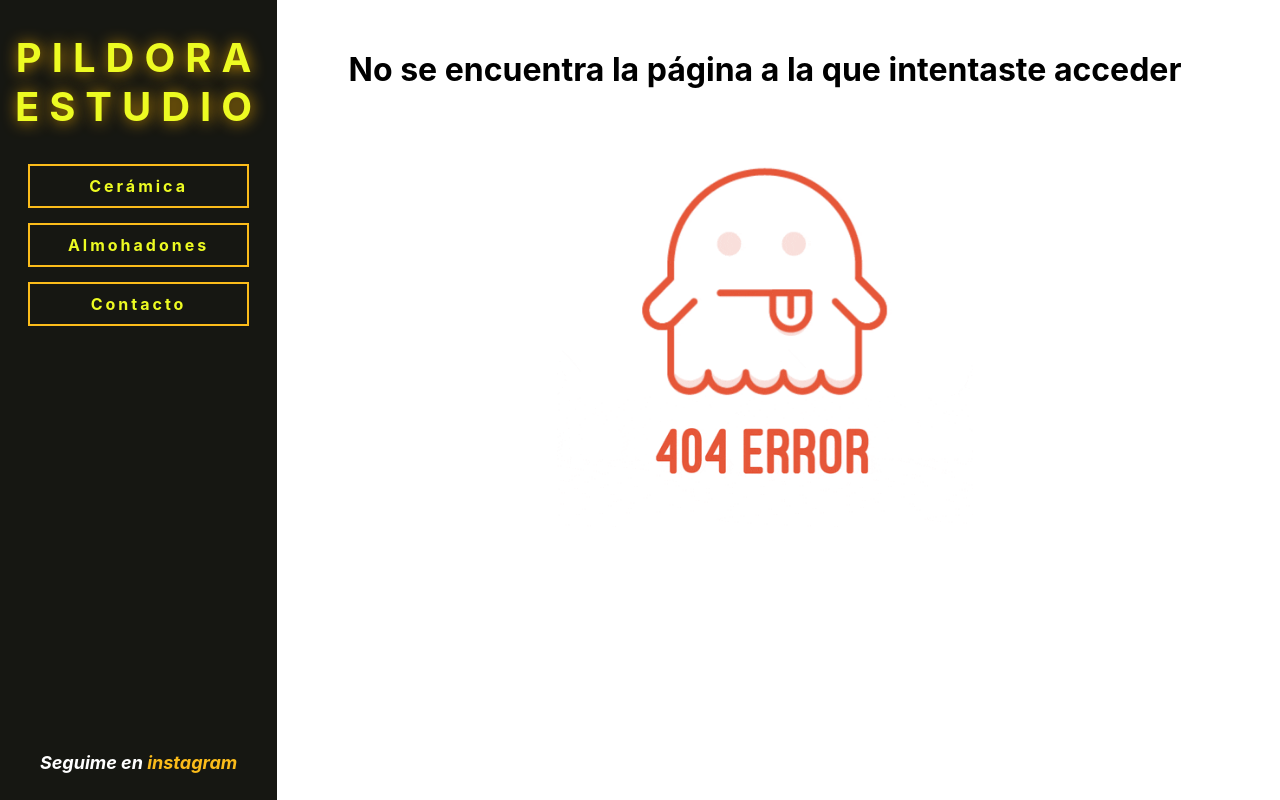
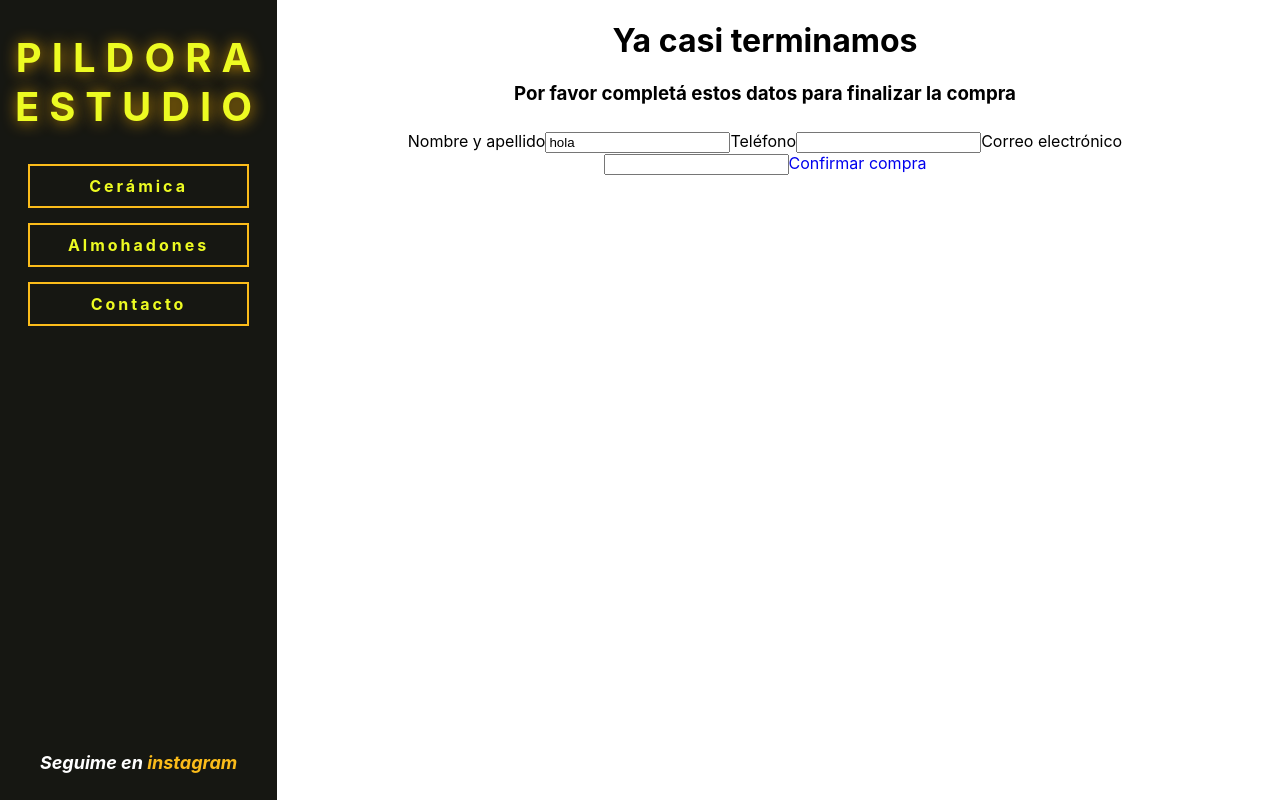
Before and after one commit to Jxxlian/pildora_estudio, a React (Create React App) app: page /formPurchase in a window 1280 px wide. Built offline with nearby package versions, Linux system fonts and the light colour scheme.

Commit message:
no funciona la confirmación de compra

```diff
--- a/src/App.js
+++ b/src/App.js
@@ -4,6 +4,7 @@ import ItemDetailContainer from './components/ItemDetailContainer/ItemDetailCont
 import Error from './components/Error/Error'
 import Cart from './components/Cart/Cart'
 import FormPurchase from './components/FormPurchase/FormPurchase'
+import SuccessfulPurchase from './components/SuccessfulPurchase/SuccessfulPurchase'
 import { BrowserRouter, Routes, Route } from 'react-router-dom'
 import { CartContextProvider } from './Context/CartContext'
 
@@ -25,7 +26,10 @@ function App() {
 
                   <Route path='/detail/:productID' element= { <ItemDetailContainer /> }  />
                   <Route path='/Cart' element= { <Cart />} />
-                  <Route path='/formPurchase/:idCompra' element= { <FormPurchase />} />
+                  <Route path='/formPurchase' element= { <FormPurchase />} />
+                  <Route path='/SuccessfulPurchase' element= { <SuccessfulPurchase/>} />
+
+
 
                   <Route path='*' element={ <Error />} />
                 </Routes>
--- a/src/components/Cart/Cart.js
+++ b/src/components/Cart/Cart.js
@@ -1,35 +1,10 @@
-import { useContext, useState } from "react"
+import { useContext } from "react"
 import CartContext from "../../Context/CartContext"
 import DeleteAll from "../DeleteAll/DeleteAll"
 import { Link } from "react-router-dom"
-import { addDoc, collection } from 'firebase/firestore'
-import { db } from '../../service/firebase/index'
-
 
 const Cart = () => {
     const { cart, removeItem, subtotal  } = useContext(CartContext)
-    const [idCompra, setidCompra ] = useState()
-
-    const confirmPurchase = () => {
-
-        const objPurchase = {
-            buyer: {
-                name: 'Julian',
-                phone: '123',
-                email: 'julian@mail.com',
-            },
-                item: cart,
-                date: '12/12/12',
-                total: subtotal
-        }
-        console.log('hice click y creé orden')
-
-        const collecionReference = collection(db, 'orders')
-        addDoc(collecionReference, objPurchase).then(({id}) => {
-            console.log(id)
-            setidCompra(id)
-        })
-    }
 
     if(cart.length === 0 ){
         return (
@@ -65,10 +40,9 @@ const Cart = () => {
                     </table>
 
                     <DeleteAll />
-                    {idCompra ?
-                    <Link className="DeleteAll" to={`/formPurchase/${idCompra}`}>Hacer click para completar datos de envío</Link>
-                    :<button className="DeleteAll" onClick= {confirmPurchase} >Confirmar compra</button>
-                    }
+
+                    <Link className="DeleteAll" to='/formPurchase'>Hacer click para completar datos de envío</Link>
+
                 </div>
             </>
 }}
--- a/src/components/FormPurchase/FormPurchase.js
+++ b/src/components/FormPurchase/FormPurchase.js
@@ -1,12 +1,59 @@
-import { useParams } from "react-router-dom"
+/* import { useParams } from "react-router-dom" */
+import { useState, useContext } from "react"
+import CartContext from "../../Context/CartContext"
+import { addDoc, collection } from 'firebase/firestore'
+import { db } from '../../service/firebase/index'
+import { Link } from "react-router-dom"
 
 const FormPurchase = () => {
+    const [idPurchase, setIdPurchase ] = useState()
 
-    const { idCompra } = useParams()
+    /* states para formulario */
+    const [name, setName ] = useState('hola')
+    const [phone, setPhone ] = useState('')
+    const [email, setEmail ] = useState('')
+
+    const { cart, subtotal  } = useContext(CartContext)
+
+    const confirmPurchase = () => {
+
+        const objPurchase = {
+            buyer: {
+                name: name,
+                phone: phone,
+                email: email,
+            },
+                item: cart,
+                date: '12/12/12',
+                total: subtotal
+        }
+        console.log('hice click y creé orden')
+
+        const collecionReference = collection(db, 'orders')
+        addDoc(collecionReference, objPurchase).then(({id}) => {
+            setIdPurchase(id)
+            console.log(id)
+        })
+
+        console.log(`pasó por la carga y el ID es ${idPurchase}`)
+    }
 
         return (
             <div className="pruebaMomentanea">
-                <h1>La compra quedó registrada bajo el número de gestión {idCompra}</h1>
+                    <h1>Ya casi terminamos</h1>
+                    <h3>Por favor completá estos datos para finalizar la compra</h3>
+                    <form>
+                        <label>Nombre y apellido</label>
+                        <input type='text' value={name} onChange={(e) => setName(e.target.value)} />
+                        <label>Teléfono</label>
+                        <input type='text' value={phone} onChange={(e) => setPhone(e.target.value)}/>
+                        <label>Correo electrónico</label>
+                        <input type='text' value={email} onChange={(e) => setEmail(e.target.value)}/>
+                        {/* <label>Repetí tu correo electrónico</label>
+                        <input />
+                        ACA FAAAAALTA VALIDAR QUE SEA EL MISMO MAIL Y RECIÉN AHI AGREGUE AL ESTADO*/}
+                        <Link to='/SuccessfulPurchase' onClick= {confirmPurchase} props={idPurchase}>Confirmar compra </Link>
+                    </form>
             </div>
         )}
 
--- /dev/null
+++ b/src/components/SuccessfulPurchase/SuccessfulPurchase.js
@@ -0,0 +1,23 @@
+
+import { useEffect } from "react"
+
+const SuccessfulPurchase = (props) => {
+
+    const { idPurchase } = props
+
+
+    useEffect(() => {
+        console.log(idPurchase)
+
+    },[idPurchase])
+
+    if(idPurchase){
+        return (
+            <div className="pruebaMomentanea">
+                <h1>Se confirma la compra bajo el ID ${idPurchase}</h1>
+            </div>
+    )}
+
+    }
+
+export default SuccessfulPurchase
```
